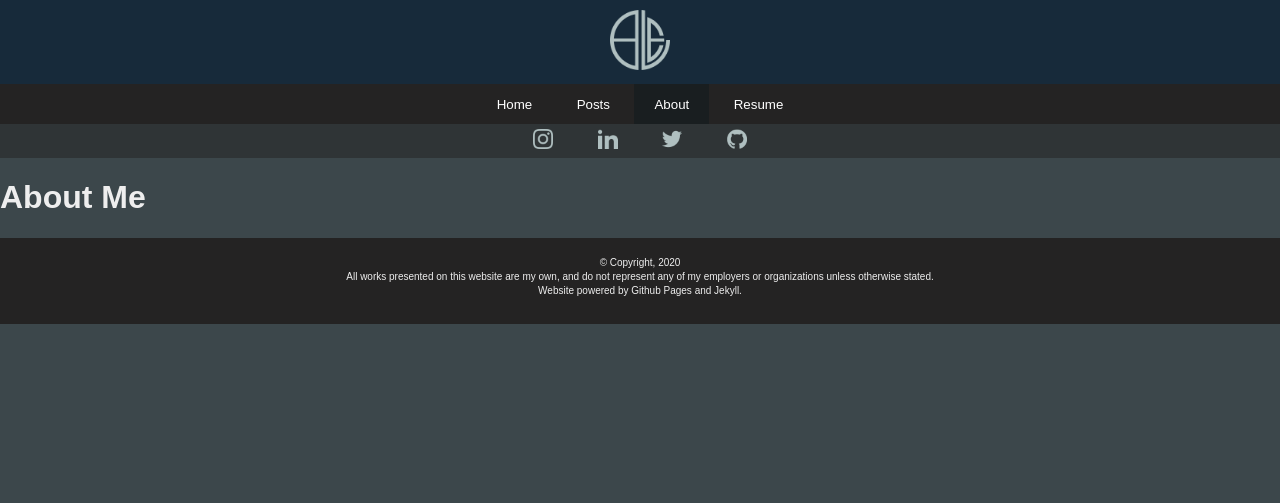
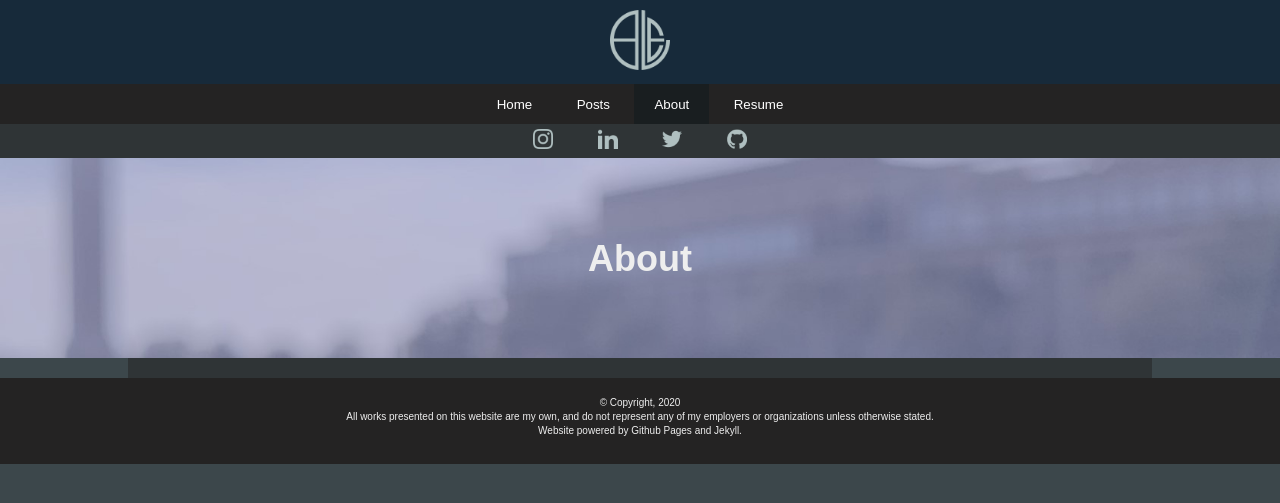
Before and after one commit to brandonle2001/brandonle2001.github.io, a Jekyll site: the page built from about.html, in a window 1280 px wide. Shown: the top 503 px of the page. Built offline with Jekyll 4.4.1, drawn with Linux system fonts in a browser that asks for light colours.

Commit message:
3/15 Update

```diff
--- a/_sass/main.scss
+++ b/_sass/main.scss
@@ -66,9 +66,10 @@ footer {
   background-repeat: no-repeat;
   height: 300px;
   margin: 0;
+  text-align: center;
 }
 
-section {
+.text-sec {
   padding: 10px;
   margin-left: 10%;
   margin-right: 10%;
@@ -83,6 +84,12 @@ section {
 
 .org_img:hover {transform:scale(1.2);}
 
+.pagehead {
+  font-size: 36px;
+  margin: 0;
+  padding: 80px;
+}
+
 /*Needs to stay at the bottom*/
 @media screen and (max-width: 1000px) {
   section {
--- /dev/null
+++ b/_sass/txtfx.scss
@@ -0,0 +1,24 @@
+.typewriter h1 {
+    font-family: 'Courier New', Courier, monospace;
+    font-size: 36px;
+    overflow: hidden; /* Ensures the content is not revealed until the animation */
+    border-right: .12em solid #ffffff; /* The typwriter cursor */
+    //white-space: nowrap; /* Keeps the content on a single line */
+    margin: 0 auto; /* Gives that scrolling effect as the typing happens */
+    //letter-spacing: .15em; /* Adjust as needed */
+    animation:
+      typing 3s steps(8, end),
+      blink-caret 1.5s step-end infinite;
+  }
+
+  /* The typing effect */
+  @keyframes typing {
+    from { width: 0 }
+    to { width: 100% }
+  }
+
+  /* The typewriter cursor effect */
+  @keyframes blink-caret {
+    from, to { border-color: transparent }
+    50% { border-color: #ffffff; }
+  }
--- a/about.html
+++ b/about.html
@@ -1,5 +1,12 @@
 ---
 layout: default
-title: Brandon Le | About
+title: About | Brandon Le
 ---
-<h1>About Me</h1>
+
+<section class="sliders" style="background-image: url(/assets/images/sliderbg.jpeg); height: 200px;">
+    <h1 class="pagehead">About</h1>
+</section>
+
+<section class="text-sec" style="background-color: #2F3436;">
+
+</section>
--- a/assets/css/styles.scss
+++ b/assets/css/styles.scss
@@ -2,3 +2,4 @@
 ---
 
 @import "main";
+@import "txtfx";
--- a/comingsoon.html
+++ b/comingsoon.html
@@ -4,4 +4,4 @@ title: Coming Soon!
 ---
 <h1 style="text-align: center;">This part of the site is Coming Soon!</h1>
 
-<img src="/assets/images/construction.png" style="display: block; margin-left: auto; margin-right: auto;"/>
+<img src="/assets/images/construction.png" style="display: block; margin-left: auto; margin-right: auto; width: 100%;"/>
```
Also changed, not shown: index.html (+9 -5 lines), 1 other file.
